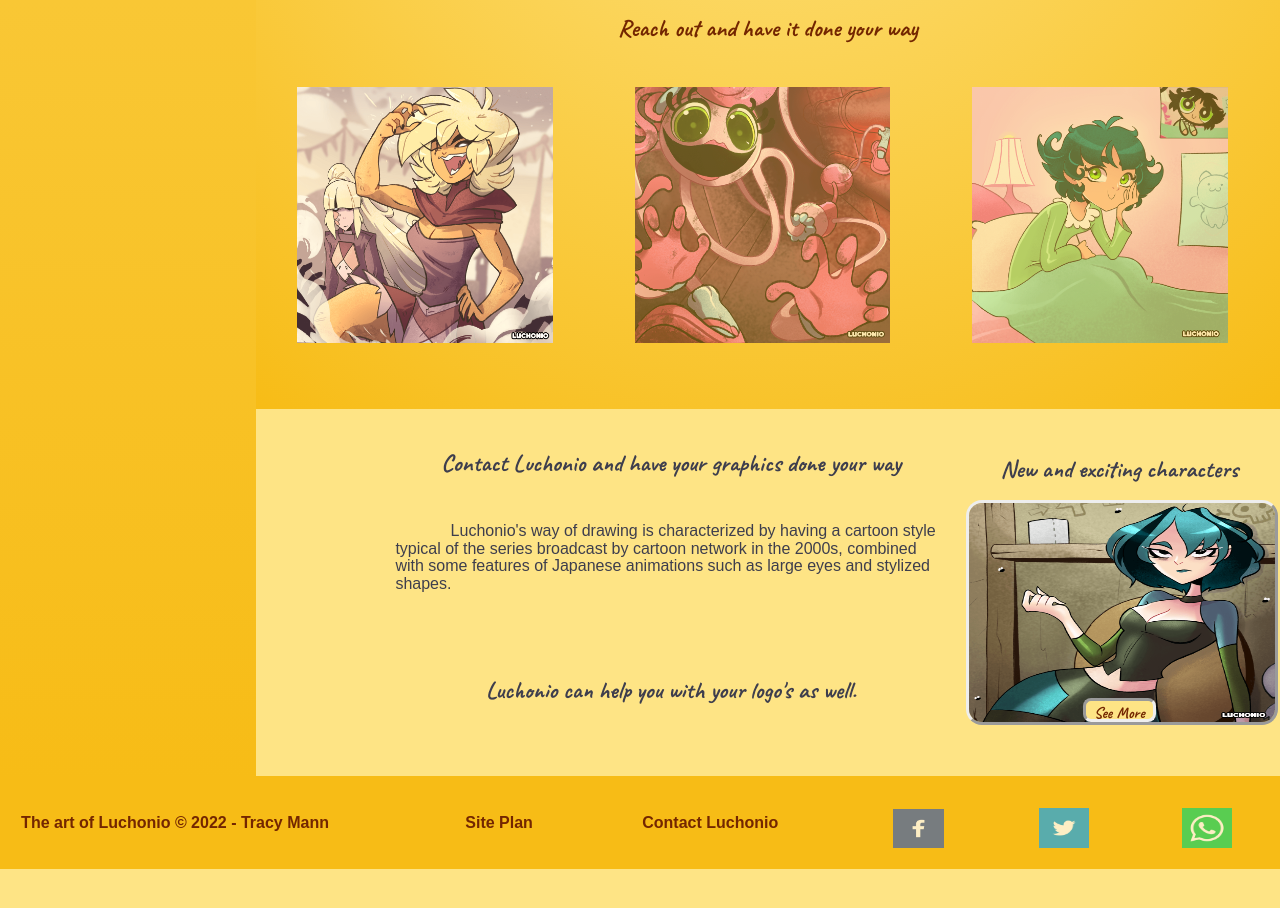
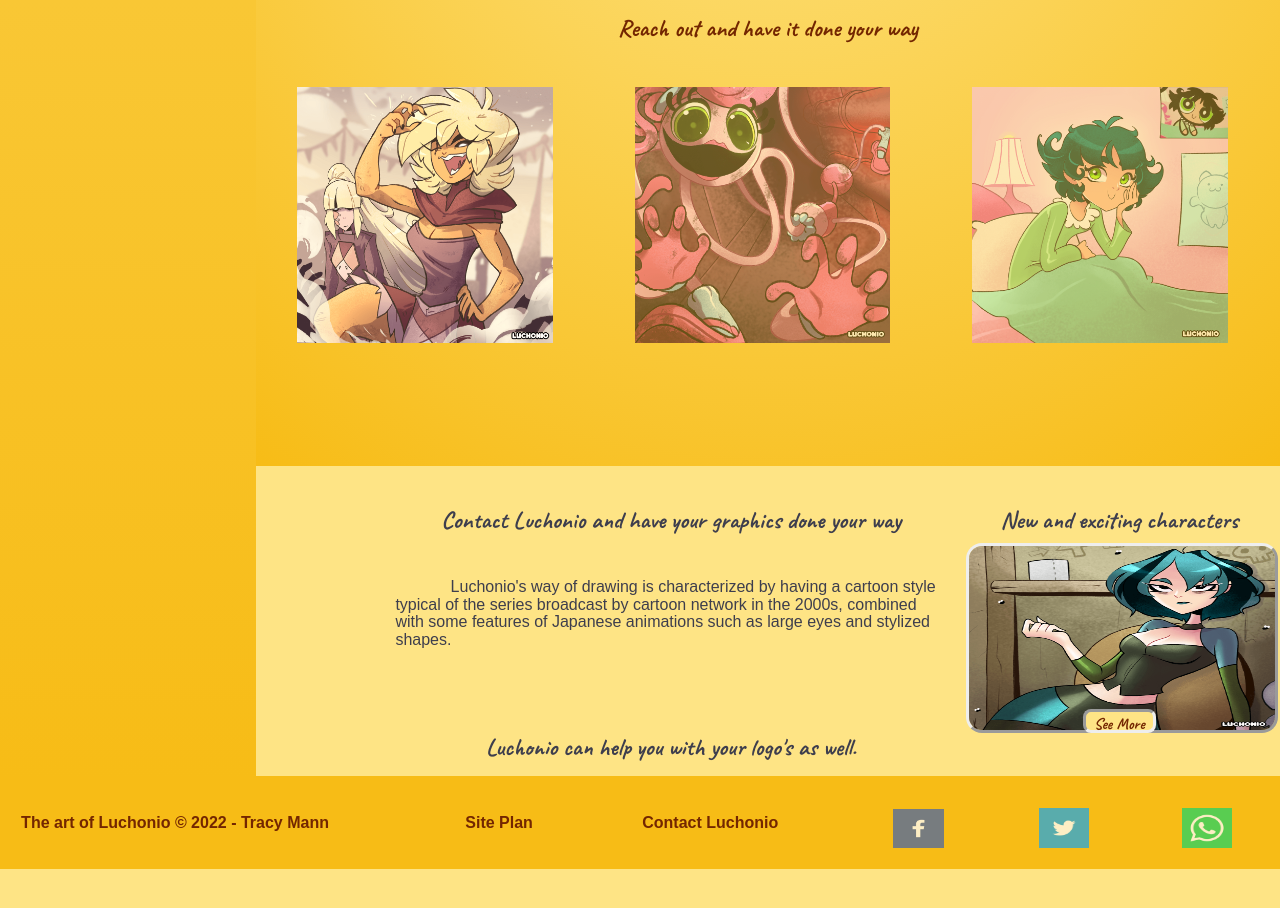
Before and after one commit to trrmann/trrmann.github.io, a website: page wdd130/luchonio/index-en.html in a window 1280 px wide. Shown: the part 2229-3137 px from the top of the page. Drawn offline with Linux system fonts and the light colour scheme; a web font is replaced by a local one.

Commit message:
deployed

```diff
--- a/wdd130/luchonio/styles/style.css
+++ b/wdd130/luchonio/styles/style.css
@@ -2163,7 +2163,7 @@ section.mySlides p {
     }
 
     .home-slide-show {
-        grid-row: 37/88;
+        grid-row: 37/90;
         grid-column: 21/101;
     }
 
@@ -2215,7 +2215,7 @@ section.mySlides p {
 
     /**/
     .home-msg {
-        grid-row: 88/101;
+        grid-row: 90/101;
         grid-column: 31/76;
         padding: 2%;
     }
@@ -2241,7 +2241,7 @@ section.mySlides p {
 
     /**/
     .home-see-more {
-        grid-row: 88/101;
+        grid-row: 90/101;
         grid-column: 76/101;
         padding: 2%;
     }
```
